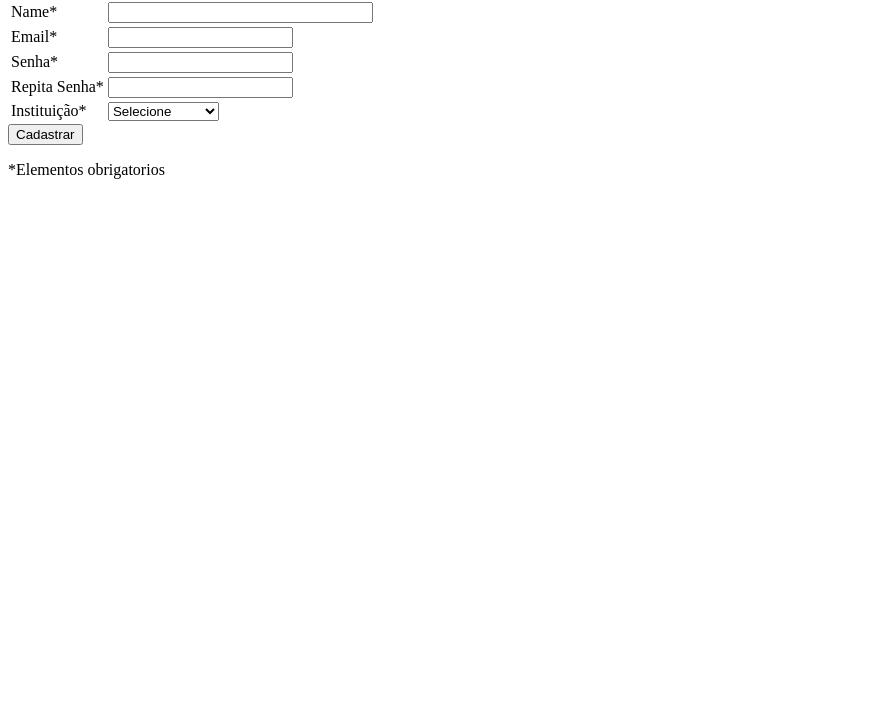
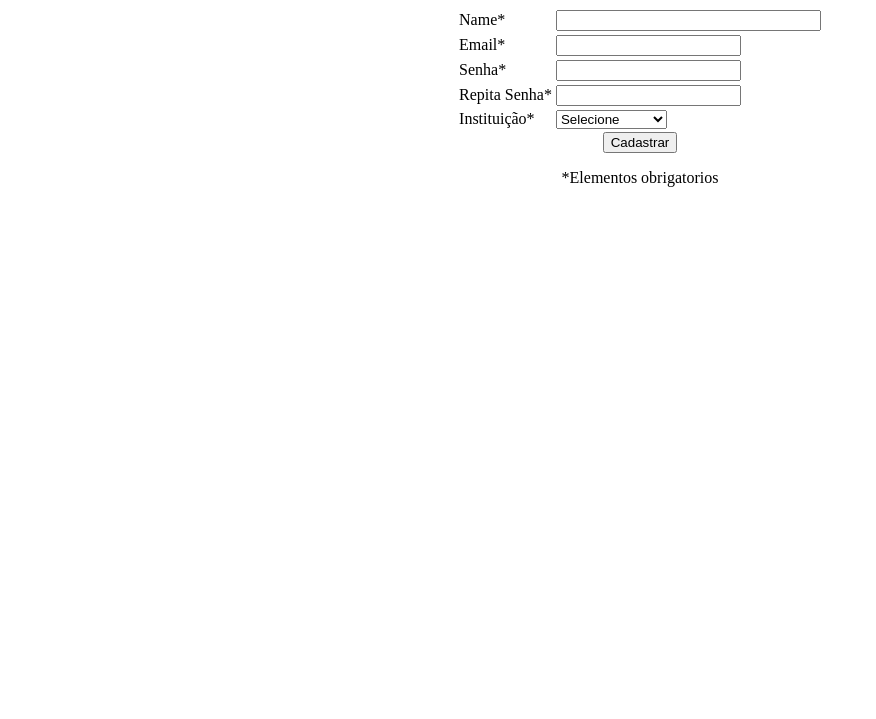
Before and after one commit to Mateus-denv/TEY-TOY, a plain HTML site: page pages/cadastro.html in a window 1280 px wide. Shown: the part 81-800 px from the top of the page, without its empty margins (0-876 px from the left). Drawn offline with Linux system fonts and the light colour scheme.

Commit message:
Base do css e html

```diff
--- a/assets/css/base.css
+++ b/assets/css/base.css
@@ -0,0 +1,9 @@
+body {
+    display: flex;
+    align-items: center;
+    flex-direction: column;
+}
+
+main {
+    justify-items: center;
+}
--- a/pages/cadastro.html
+++ b/pages/cadastro.html
@@ -3,7 +3,8 @@
 <head>
     <meta charset="UTF-8">
     <meta name="viewport" content="width=device-width, initial-scale=1.0">
-    <title>Tea-Toy</title>
+    <link rel="stylesheet" href="../assets/css/base.css">
+    <title>Tea-Toy Cadastro</title>
 </head>
 <body>
     <main>
```
Also changed, not shown: index.html (+1 -0 lines).
